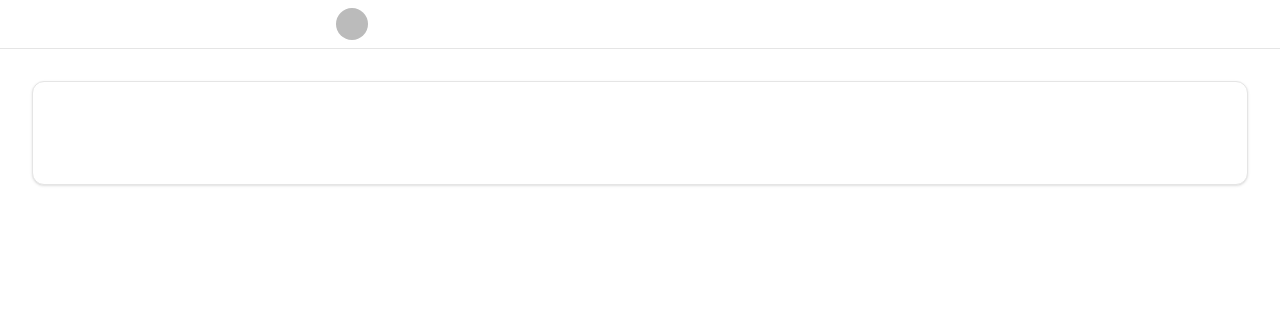
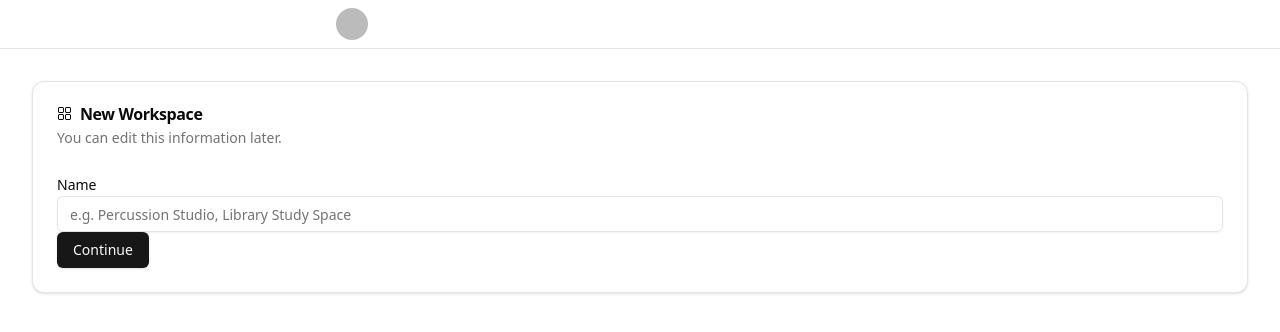
Before and after one commit to KomisarzRyba/practice-rooms, a Next.js app: page /workspace/create in a window 1280 px wide. Shown: the top 332 px of the page. Built offline with nearby package versions, Linux system fonts and the light colour scheme; no server answers; sample sign-in values are in the browser's storage.

Commit message:
create workspace form setup

```diff
--- a/package.json
+++ b/package.json
@@ -10,6 +10,7 @@
   },
   "dependencies": {
     "@auth/prisma-adapter": "latest",
+    "@hookform/resolvers": "^3.3.1",
     "@prisma/client": "5.3.1",
     "@radix-ui/react-avatar": "^1.0.4",
     "@radix-ui/react-dropdown-menu": "^2.0.6",
@@ -25,7 +26,8 @@
     "react-dom": "latest",
     "react-hook-form": "latest",
     "tailwind-merge": "^1.14.0",
-    "tailwindcss-animate": "^1.0.7"
+    "tailwindcss-animate": "^1.0.7",
+    "zod": "latest"
   },
   "devDependencies": {
     "@types/node": "latest",
--- a/src/app/workspace/create/page.tsx
+++ b/src/app/workspace/create/page.tsx
@@ -1,23 +1,34 @@
+import CreateWorkspaceForm from '@/components/CreateWorkspaceForm';
 import {
 	Card,
 	CardContent,
 	CardDescription,
-	CardFooter,
 	CardHeader,
 	CardTitle,
 } from '@/components/ui/card';
+import { getAuthSession } from '@/lib/auth';
+import { DashboardIcon } from '@radix-ui/react-icons';
+import { redirect } from 'next/navigation';
 import { FC } from 'react';
 
-const CreateWorkspacePage: FC = () => {
+const CreateWorkspacePage: FC = async () => {
+	const session = await getAuthSession();
+	if (!session?.user) redirect('/api/auth/signIn');
 	return (
 		<main className='container py-8'>
 			<Card>
 				<CardHeader>
-					<CardTitle></CardTitle>
-					<CardDescription></CardDescription>
+					<CardTitle className='flex gap-2'>
+						<DashboardIcon />
+						New Workspace
+					</CardTitle>
+					<CardDescription>
+						You can edit this information later.
+					</CardDescription>
 				</CardHeader>
-				<CardContent></CardContent>
-				<CardFooter></CardFooter>
+				<CardContent>
+					<CreateWorkspaceForm user={session.user} />
+				</CardContent>
 			</Card>
 		</main>
 	);
--- /dev/null
+++ b/src/components/CreateWorkspaceForm.tsx
@@ -0,0 +1,34 @@
+'use client';
+
+import { NewWorkspace, newWorkspace } from '@/lib/validators/workspace';
+import { User } from 'next-auth';
+import { FC } from 'react';
+import { useForm } from 'react-hook-form';
+import { zodResolver } from '@hookform/resolvers/zod';
+import { Input } from './ui/input';
+import { Label } from './ui/label';
+import { Button } from './ui/button';
+
+interface CreateWorkspaceFormProps {
+	user: User;
+}
+
+const CreateWorkspaceForm: FC<CreateWorkspaceFormProps> = ({ user }) => {
+	const { register, handleSubmit } = useForm<NewWorkspace>({
+		resolver: zodResolver(newWorkspace),
+	});
+	return (
+		<form onSubmit={handleSubmit(console.log)} className='w-full h-full'>
+			<Label htmlFor='name'>Name</Label>
+			<Input
+				type='text'
+				id='name'
+				placeholder='e.g. Percussion Studio, Library Study Space'
+				{...register('name')}
+			/>
+			<Button>Continue</Button>
+		</form>
+	);
+};
+
+export default CreateWorkspaceForm;
--- a/src/components/UserWorkspaces.tsx
+++ b/src/components/UserWorkspaces.tsx
@@ -1,7 +1,8 @@
 import { getAuthSession } from '@/lib/auth';
+import { db } from '@/lib/db';
+import { ValueNoneIcon } from '@radix-ui/react-icons';
 import { FC } from 'react';
 import WorkspaceCard from './WorkspaceCard';
-import { db } from '@/lib/db';
 
 const UserWorkspaces: FC = async () => {
 	const session = await getAuthSession();
@@ -14,6 +15,26 @@ const UserWorkspaces: FC = async () => {
 			workspacesJoined: true,
 		},
 	});
+	if (
+		user?.workspacesJoined.length === 0 &&
+		user?.workspacesCreated.length === 0
+	)
+		return (
+			<div className='w-full px-4 py-2 border rounded-lg bg-secondary'>
+				<div className='flex items-center gap-4'>
+					<ValueNoneIcon className='w-8 h-8' />
+					<div>
+						<h2 className='text-xl'>Oopsie...</h2>
+						<p className='text-sm font-normal'>
+							You are not a member of any Workspace.
+						</p>
+						<p className='text-sm font-normal'>
+							Choose an option below to join or create one!
+						</p>
+					</div>
+				</div>
+			</div>
+		);
 	return (
 		<>
 			{user!.workspacesCreated.map((w) => {
--- /dev/null
+++ b/src/lib/validators/workspace.ts
@@ -0,0 +1,8 @@
+import { z } from 'zod';
+
+export const newWorkspace = z.object({
+	name: z.string().min(3).max(127),
+	description: z.optional(z.string().max(255)),
+});
+
+export type NewWorkspace = z.infer<typeof newWorkspace>;
```
Also changed, not shown: 1 other file (tests, documents, lock files or other folders).
